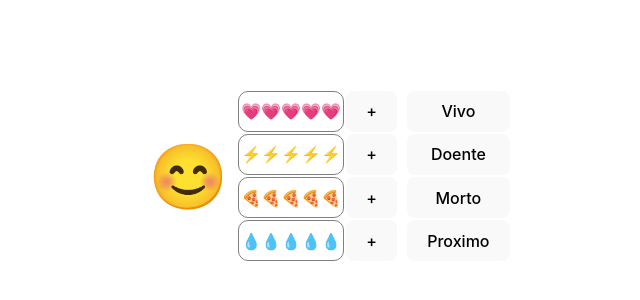
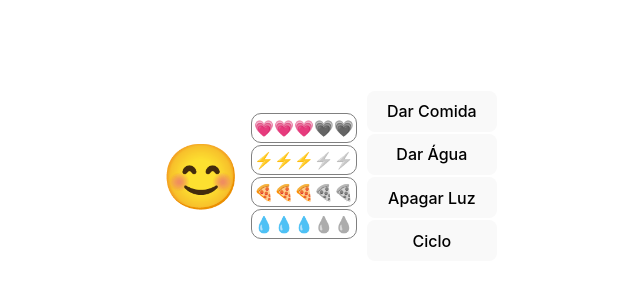
Before and after one commit to ufjf-dcc207/ufjf-dcc207-2024-3-a-atv06-C9BrenoFR, a React (Vite) app: page / in a window 1280 px wide. Shown: the part 224-524 px from the top of the page, without its empty margins (311-951 px from the left). Built offline with nearby package versions, Linux system fonts and the light colour scheme.

Commit message:
Iça estado de contador

```diff
--- a/src/Emoji.tsx
+++ b/src/Emoji.tsx
@@ -13,15 +13,15 @@ const EMOJIS = new Map<string, string>(
 export default function Emoji(){
     const [situacao, setSituacao] = useState("happy")
 
-    function toHappy(){
+    function onFeed(){
         setSituacao("happy")
     }
 
-    function toSick(){
+    function onHydrated(){
         setSituacao("sick")
     }
 
-    function toDead(){
+    function onChangeLight(){
         setSituacao("dead")
     }
 
@@ -39,16 +39,16 @@ export default function Emoji(){
     <div className="emoji">
         <div className="situacao">{EMOJIS.get(situacao) || "🫥"}</div>
         <div className="acoes">
-            <EmojiBar emoji="💗"/>
-            <EmojiBar emoji="⚡"/>
-            <EmojiBar emoji="🍕"/>
-            <EmojiBar emoji="💧"/>
+            <EmojiBar emoji="💗" counter={3} />
+            <EmojiBar emoji="⚡" counter={3} />
+            <EmojiBar emoji="🍕" counter={3} />
+            <EmojiBar emoji="💧" counter={3} />
         </div>
         <div className="acoes">
-            <button onClick={toHappy}>Vivo</button>
-            <button onClick={toSick}>Doente</button>
-            <button onClick={toDead}>Morto</button>
-            <button onClick={nextState}>Proximo</button>
+            <button onClick={onFeed}>Dar Comida</button>
+            <button onClick={onHydrated}>Dar Água</button>
+            <button onClick={onChangeLight}>Apagar Luz</button>
+            <button onClick={nextState}>Ciclo</button>
         </div>
     </div>)
 }
--- a/src/EmojiBar.tsx
+++ b/src/EmojiBar.tsx
@@ -1,16 +1,11 @@
-import { useState } from "react"
 import "./EmojiBar.css"
 
 interface EmojiBarProps{
     emoji: string,
+    counter: number
 }
 
-export default function EmojiBar({emoji}: EmojiBarProps){
-    const [counter, setCounter] = useState(5)
-
-    function changeCounter(){
-        setCounter((prevCounter) => prevCounter === 5 ? 0 : prevCounter+1)
-    }
+export default function EmojiBar({emoji, counter}: EmojiBarProps){
 
     return(
         <div className="emojiBar">
@@ -18,7 +13,6 @@ export default function EmojiBar({emoji}: EmojiBarProps){
                 <div className="barraAtivo">{emoji.repeat(counter)}</div>
                 <div className="barraInativo">{emoji.repeat(5 - counter)}</div>
             </div>
-            <button onClick={changeCounter}>+</button>
         </div>
     )
 }
```
